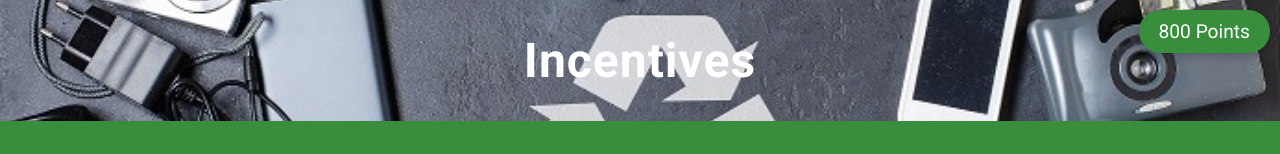
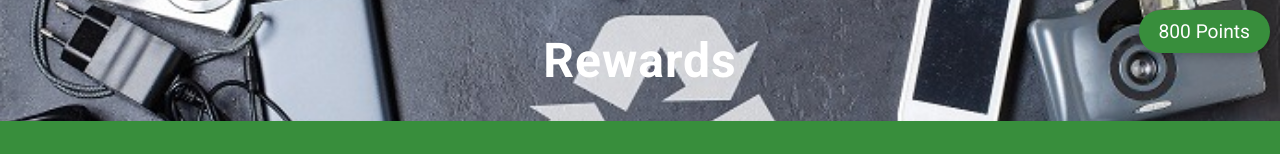
Before and after one commit to MrZayidKhan/Greenify, a plain HTML site: page incentives.html in a window 1280 px wide. Shown: the top 154 px of the page. Drawn offline with Linux system fonts and the light colour scheme.

Commit message:
Update incentives.html

```diff
--- a/incentives.html
+++ b/incentives.html
@@ -328,7 +328,7 @@
 </head>
 <body>
     <header>
-        <h1>Incentives</h1>
+        <h1>Rewards</h1>
         <div class="points-counter">
             800 Points
             <div class="tips">
```
